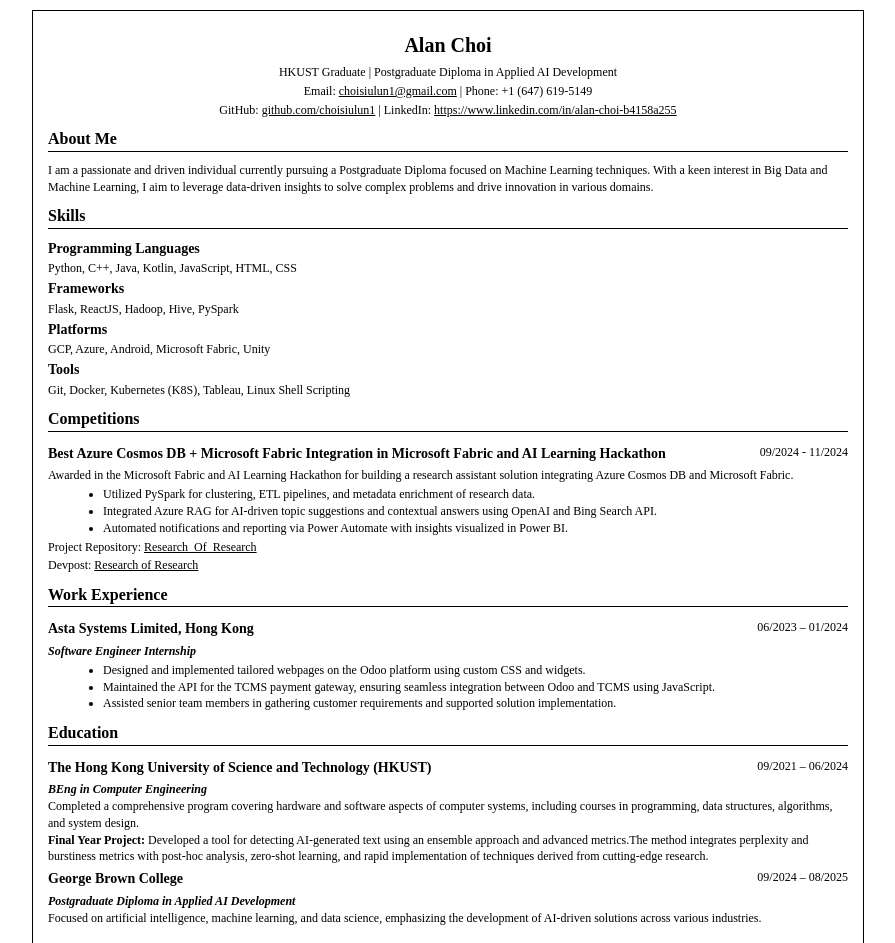
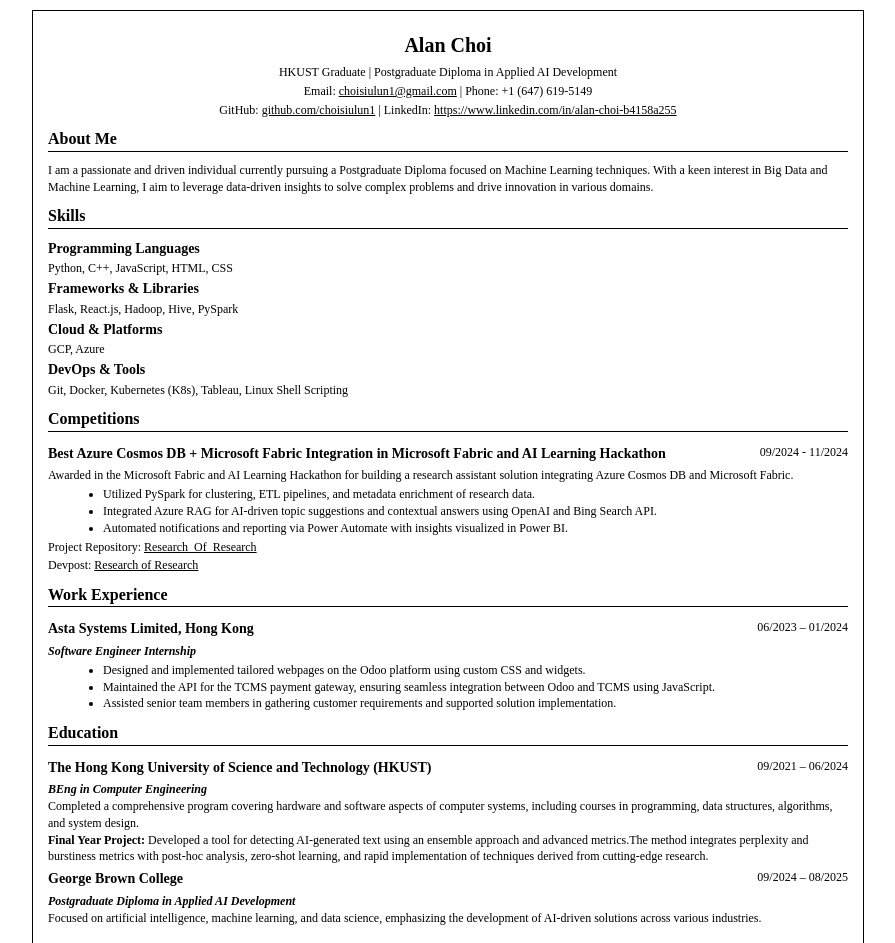
Before and after one commit to choisiulun1/choisiulun1.github.io, a plain HTML site: page index.html in a window 1280 px wide. Shown: the top 943 px of the page, without its empty margins (192-1087 px from the left). Drawn offline with Linux system fonts and the light colour scheme.

Commit message:
fix framworks and lib

```diff
--- a/index.html
+++ b/index.html
@@ -93,14 +93,18 @@
 
   <section>
     <h2>Skills</h2>
+
     <h3>Programming Languages</h3>
-    <p>Python, C++, Java, Kotlin, JavaScript, HTML, CSS</p>
-    <h3>Frameworks</h3>
-    <p>Flask, ReactJS, Hadoop, Hive, PySpark</p>
-    <h3>Platforms</h3>
-    <p>GCP, Azure, Android, Microsoft Fabric, Unity</p>
-    <h3>Tools</h3>
-    <p>Git, Docker, Kubernetes (K8S), Tableau, Linux Shell Scripting</p>
+    <p>Python, C++, JavaScript, HTML, CSS</p>
+
+    <h3>Frameworks & Libraries</h3>
+    <p>Flask, React.js, Hadoop, Hive, PySpark</p>
+
+    <h3>Cloud & Platforms</h3>
+    <p>GCP, Azure</p>
+
+    <h3>DevOps & Tools</h3>
+    <p>Git, Docker, Kubernetes (K8s), Tableau, Linux Shell Scripting</p>
   </section>
 
   <section>
```
